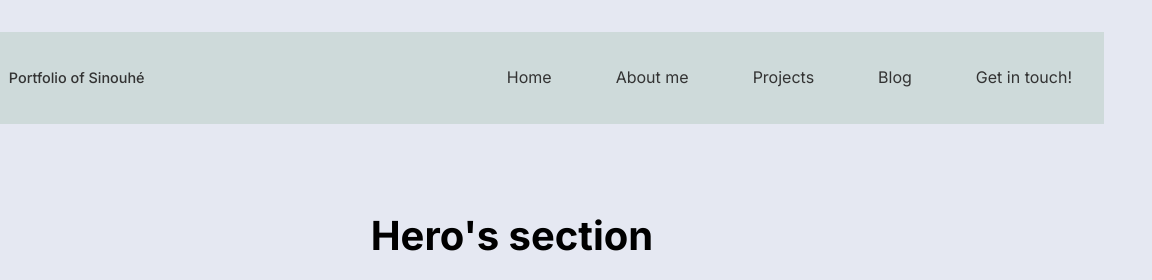
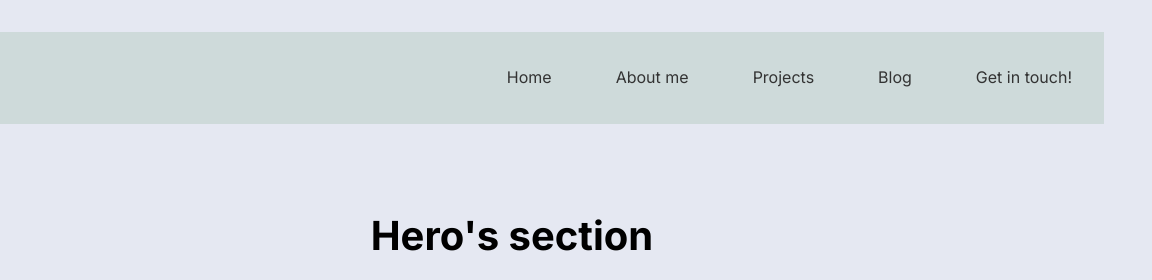
Before and after one commit to Sinouhe1/my-portfolio, a plain HTML site: page index.html in a window 1280 px wide. Shown: the top 280 px of the page, 128-1280 px from the left. Drawn offline with Linux system fonts and the light colour scheme; a web font is replaced by a local one.

Commit message:
remove the portfolio copy

```diff
--- a/index.html
+++ b/index.html
@@ -24,7 +24,6 @@
       <nav class="navbar">
         <a href="index.html" class="logo-header">
           <img src="images/logo-sinouhe.svg" alt="logo-sinouhe" class="logo" />
-          <span>Portfolio of Sinouhé</span>
         </a>
         <ul>
           <li><a href="index.html">Home</a></li>
```
